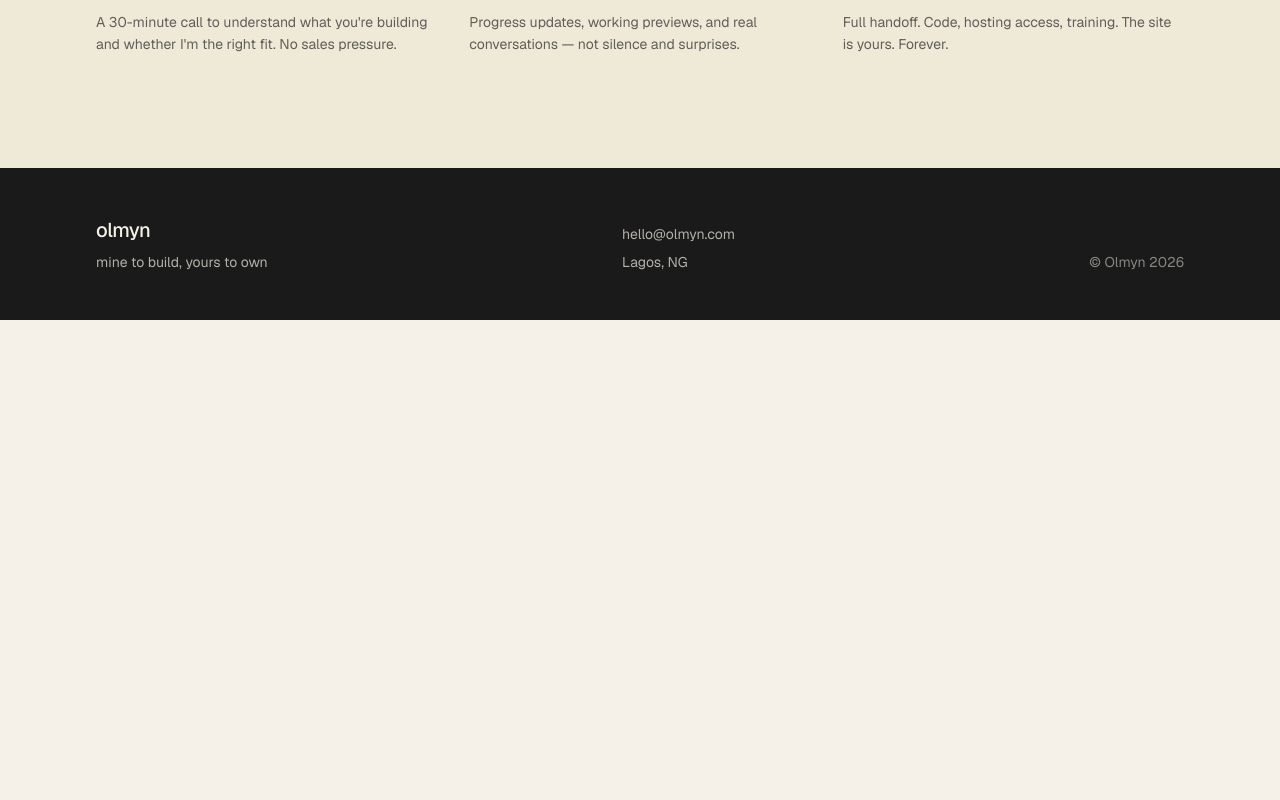
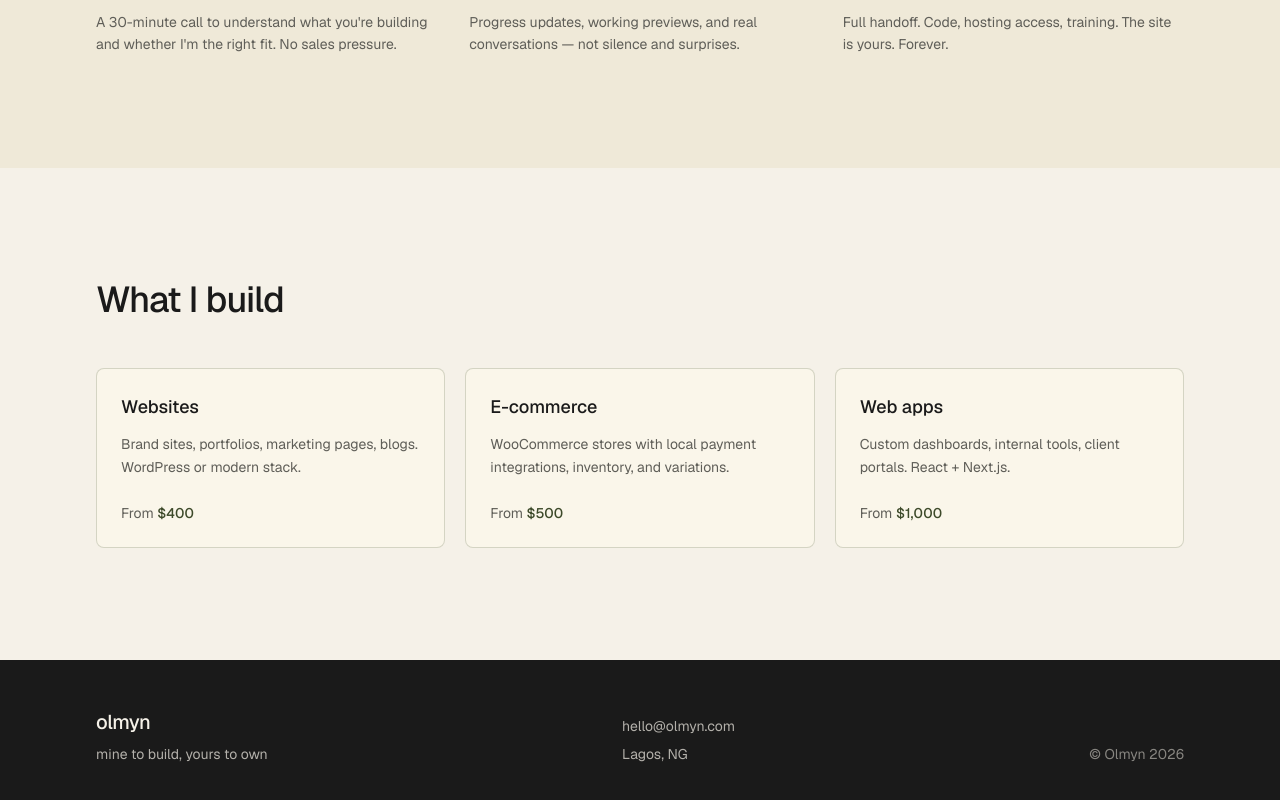
Before and after one commit to Iyanu22/olmyn, a Next.js app: page / in a window 1280 px wide. Shown: the part 2164-2964 px from the top of the page. Before the commit the page ends 2484 px from the top, so only its background shows below. Built offline with nearby package versions, Linux system fonts and the light colour scheme.

Commit message:
Add Services section with bordered cards and price alignment

```diff
--- a/src/app/page.tsx
+++ b/src/app/page.tsx
@@ -1,6 +1,7 @@
 import Hero from "../components/sections/Hero";
 import Process from "../components/sections/Process";
 import SelectedWork from "../components/sections/SelectedWork";
+import Services from "../components/sections/Services";
 
 
 export default function Home() {
@@ -9,6 +10,7 @@ export default function Home() {
           <Hero />
           <SelectedWork />
           <Process />
+          <Services />
         </>
   );
 }
--- /dev/null
+++ b/src/components/sections/Services.tsx
@@ -0,0 +1,55 @@
+import Container from "../ui/Container";
+import Section from "../ui/Section";
+
+const services = [
+  {
+    name: "Websites",
+    description:
+      "Brand sites, portfolios, marketing pages, blogs. WordPress or modern stack.",
+    priceFrom: "$400",
+  },
+  {
+    name: "E-commerce",
+    description:
+      "WooCommerce stores with local payment integrations, inventory, and variations.",
+    priceFrom: "$500",
+  },
+  {
+    name: "Web apps",
+    description:
+      "Custom dashboards, internal tools, client portals. React + Next.js.",
+    priceFrom: "$1,000",
+  },
+];
+
+export default function Services() {
+  return (
+    <Section>
+      <Container>
+        <h2 className="text-3xl md:text-4xl font-medium tracking-tight text-foreground mb-12">
+          What I build
+        </h2>
+
+        <div className="grid grid-cols-1 md:grid-cols-3 gap-5">
+          {services.map((service) => (
+            <div
+              key={service.name}
+              className="bg-card border border-primary/20 rounded-lg p-6 flex flex-col"
+            >
+              <h3 className="text-lg font-medium text-foreground mb-3">
+                {service.name}
+              </h3>
+              <p className="text-sm text-muted leading-relaxed mb-6 flex-1">
+                {service.description}
+              </p>
+              <div className="text-sm font-medium text-primary">
+                <span className="text-muted font-normal">From </span>
+                {service.priceFrom}
+              </div>
+            </div>
+          ))}
+        </div>
+      </Container>
+    </Section>
+  );
+}
```
